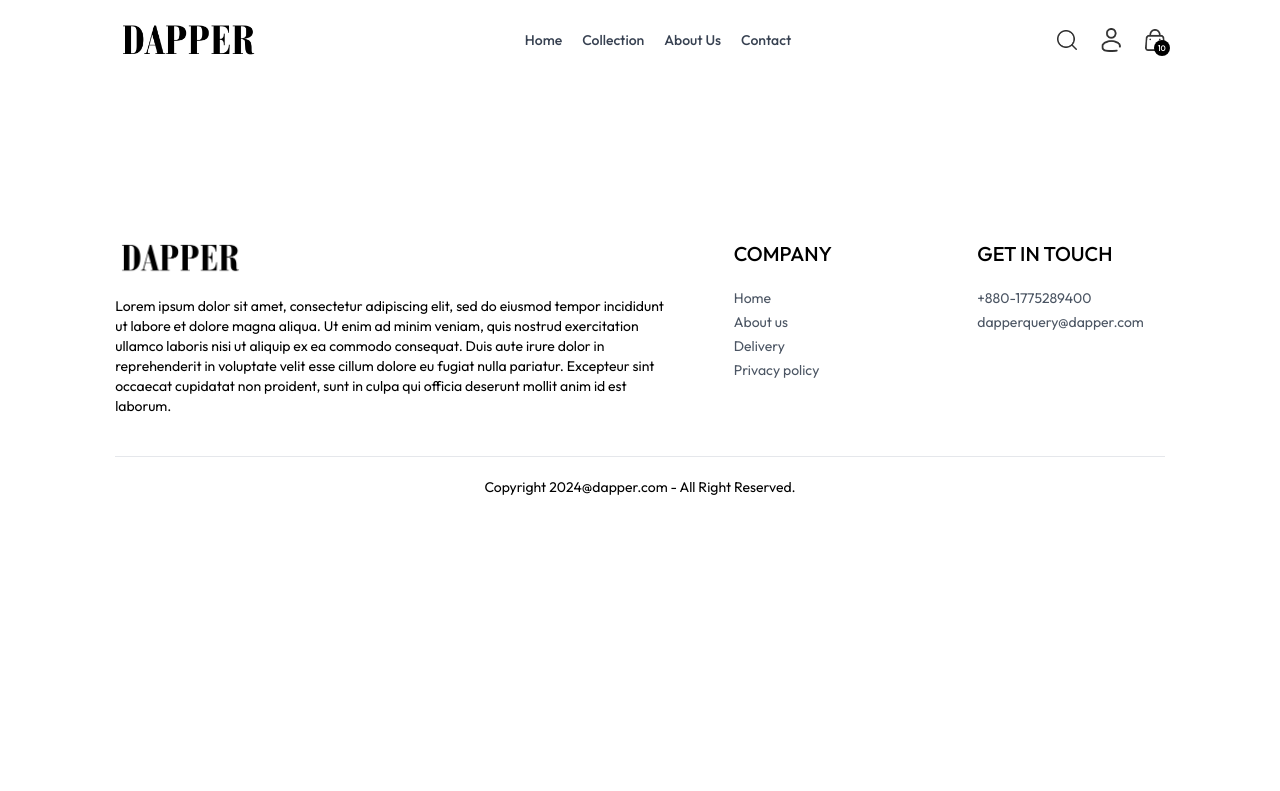
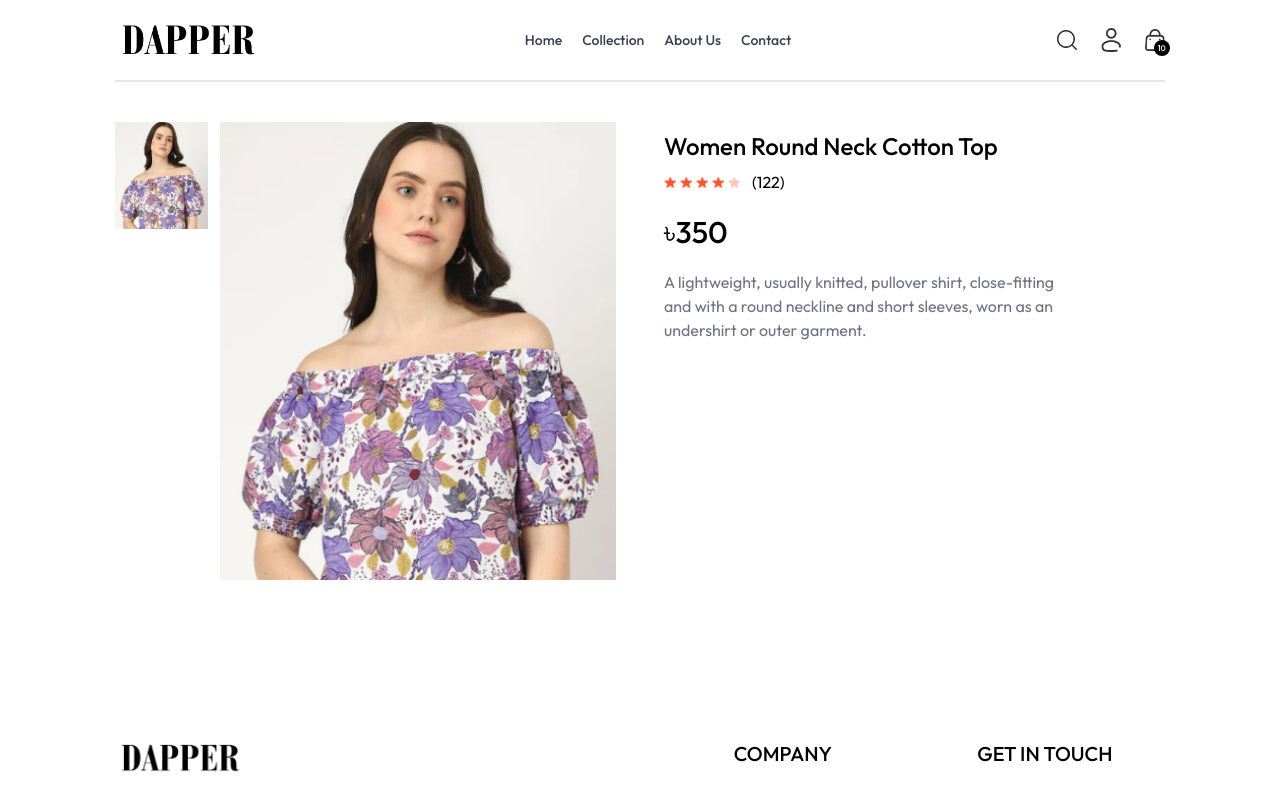
Before and after one commit to sezid/e-commerce, a React (Vite) app in the folder frontend/: page /product/aaaaa in a window 1280 px wide. Shown: the top 791 px of the page. Built offline with nearby package versions, Linux system fonts and the light colour scheme.

Commit message:
added product & collection page

```diff
--- a/frontend/src/App.jsx
+++ b/frontend/src/App.jsx
@@ -11,11 +11,13 @@
 import Orders from './Pages/Orders'
 import Navbar from './Components/Navbar'
 import Footer from './Components/Footer'
+import SearchBar from './Components/SearchBar'
 
 const App = () => {
   return (
     <div className='px-4 sm:px-[5vw] md:px-[7vw] lg:px-[9vw]'>
       <Navbar/>
+      <SearchBar/>
       <Routes>
         <Route path='/' element={<Home/>} />
         <Route path='/collection' element={<Collection/>} />
--- a/frontend/src/Components/BestSeller.jsx
+++ b/frontend/src/Components/BestSeller.jsx
@@ -1,5 +1,5 @@
 import React, { useContext, useEffect, useState } from 'react'
-import { ShopContext } from '../Context/ShopContext'
+import { ShopContext } from '../context/ShopContext'
 import Title from './Title';
 import ProductItem from './ProductItem';
 
--- a/frontend/src/Components/Navbar.jsx
+++ b/frontend/src/Components/Navbar.jsx
@@ -1,12 +1,13 @@
-import { useState } from "react";
+import { useContext, useState } from "react";
 import React from 'react'
 import {assets} from "../assets/frontend_assets/assets.js";
 import { NavLink, Link } from 'react-router-dom';
+import { ShopContext } from "../context/ShopContext.jsx";
 
 const Navbar = () => {
 
   const [visible,setVisible]=useState(false);
-
+  const {setShowSearch}=useContext(ShopContext)
 
   return (
     <div className='flex items-center justify-between py-5 font-medium'>
@@ -41,7 +42,7 @@
       </ul>
 
         <div className='flex items-center gap-6'>
-          <img src={assets.search_icon} className='w-5 cursor-pointer' alt="" />
+          <img onClick={()=>setShowSearch(true)} src={assets.search_icon} className='w-5 cursor-pointer' alt="" />
           <div className='group relative'>
             <img src={assets.profile_icon} className='w-5 cursor-pointer' alt="" />
             <div className='group-hover:block hidden absolute dropdown-menu right-0 pt-4'>
@@ -50,7 +51,7 @@
                     <p className='cursor-pointer hover:text-black'>Orders</p>
                     <p className='cursor-pointer hover:text-black'>Logout</p>
                 </div>
-              </div>
+            </div>
           </div>
           <Link to="/cart" className='relative'>
               <img src={assets.cart_icon} className='w-5 min-w-5' alt="" />
--- /dev/null
+++ b/frontend/src/Components/SearchBar.jsx
@@ -0,0 +1,32 @@
+import React, { useContext, useEffect,useState } from 'react'
+import { ShopContext } from '../context/ShopContext'
+import { assets } from '../assets/frontend_assets/assets';
+import { useLocation } from 'react-router-dom';
+
+const SearchBar = () => {
+
+    const {search, setSearch, showSearch, setShowSearch}=useContext(ShopContext);
+    const [visible, setVisible]=useState(false);
+    const location=useLocation();
+
+    useEffect(()=>{
+        if(location.pathname.includes('collection')){
+            setVisible(true);
+        }
+        else{
+            setVisible(false);
+        }
+    },[location])
+
+  return showSearch && visible ?  (
+    <div className='border-t border-b bg-gray-50 text-center'>
+        <div className='inline-flex items-center justify-center border border-gray-400 px-5 py-2 my-5 mx-3 rounded-full w-3/4 sm:w-1/2'>
+            <input value={search} onChange={(e)=>setSearch(e.target.value)} className='flex-1 outline-none bg-inherit text-sm' type="text" placeholder='Search'/>
+            <img className='w-4' src={assets.search_icon} alt="" />
+        </div>
+        <img className='inline cursor-pointer w-3' onClick={()=>setShowSearch(false)} src={assets.cross_icon} alt="" />
+    </div>
+  ) : null
+}
+
+export default SearchBar
--- a/frontend/src/Context/ShopContext.jsx
+++ b/frontend/src/Context/ShopContext.jsx
@@ -1,4 +1,4 @@
-import { createContext } from "react";
+import { createContext, useState } from "react";
 import { products } from "../assets/frontend_assets/assets";
 
 export const ShopContext=createContext();
@@ -7,13 +7,16 @@
 
     const currency="৳";
     const delievery_fee="50";
-    const exchangeRate=80;
+    const exchangeRate=3.5;
+
+    const [search,setSearch]=useState('');
+    const [showSearch,setShowSearch]=useState(false); //shows when to show and no show search bar
 
 
 
 
     const value={
-        products, currency, delievery_fee, exchangeRate
+        products, currency, delievery_fee, exchangeRate, search, setSearch, showSearch, setShowSearch
     }
 
     return (
--- a/frontend/src/Pages/Collection.jsx
+++ b/frontend/src/Pages/Collection.jsx
@@ -6,7 +6,7 @@
 
 const Collection = () => {
 
-  const {products}=useContext(ShopContext);
+  const {products,search,showSearch}=useContext(ShopContext);
   const [showFilter,setShowFilter]=useState(false);
   const [filterProducts, setFilterProducts]=useState([]);
   const [category,setCategory]=useState([]);
@@ -37,6 +37,10 @@
 
   const applyFilter=()=>{
     let productsCopy=products.slice();
+
+    if (showSearch && search){
+      productsCopy=productsCopy.filter(item=>item.name.toLowerCase().includes(search.toLowerCase()))
+    }
 
     if (category.length>0) {
       productsCopy=productsCopy.filter(item=>category.includes(item.category))
@@ -69,7 +73,7 @@
 
   useEffect(()=>{
     applyFilter();
-  },[category,subCategory])
+  },[category,subCategory,search,showSearch])
 
   useEffect(()=>{
     sortProduct();
--- a/frontend/src/Pages/Product.jsx
+++ b/frontend/src/Pages/Product.jsx
@@ -1,11 +1,64 @@
-import React from 'react'
+import React, { useContext, useEffect,useState } from 'react'
+import { useParams } from 'react-router-dom'
+import { ShopContext } from '../context/ShopContext';
+import { assets } from '../assets/frontend_assets/assets';
 
 const Product = () => {
-  return (
-    <div>
+
+  const {productId}=useParams();
+  const {products,currency,exchangeRate}=useContext(ShopContext);
+  const [productData,setProductData]=useState(false);
+  const[image,setImage]=useState('');
+
+  const fetchProductData = async () => {
+      products.map((item)=>{
+        if(item._id===productId){
+          setProductData(item);
+          setImage(item.image[0])
+          return null;
+        }
+      })
+  }
+
+  useEffect(()=>{
+    fetchProductData();
+  },[productId])
+
+  return productData ? (
+    <div className='border-t-2 pt-10 transition-opacity ease-in duration-500 opacity-100'>
+      {/* Product Data */}
+      <div className='flex gap-12 sm:gap-12 flex-col sm:flex-row'>
+        {/* Product Images */}
+        <div className='flex-1 flex flex-col-reverse gap-3 sm:flex-row'>
+          <div className='flex sm:flex-col overflow-x-auto sm:overflow-y-scroll justify-between sm:justify-normal sm:w-[18.7%] w-full'>
+              {
+                productData.image.map((item,index)=>(
+                  <img onClick={()=>setImage(item)} src={item} key={index} className='w-[24%] sm:w-full sm:mb-3 flex-shrink-0' alt="" />
+                ))
+              }
+          </div>
+          <div className='w-full sm:w-[80%]'>
+              <img className='w-full h-auto' src={image} alt="" />
+          </div>
+        </div>
+        {/* Product Info */}
+        <div className='flex-1'>
+              <h1 className='font-medium text-2xl mt-2'>{productData.name}</h1>
+              <div className='flex items-center gap-1 mt-2'>
+                    <img src={assets.star_icon} alt="" className="w-3 5" />
+                    <img src={assets.star_icon} alt="" className="w-3 5" />
+                    <img src={assets.star_icon} alt="" className="w-3 5" />
+                    <img src={assets.star_icon} alt="" className="w-3 5" />
+                    <img src={assets.star_dull_icon} alt="" className="w-3 5" />
+                    <p className='pl-2'>(122)</p>
+              </div>
+              <p className='mt-5 text-3xl font-medium'>{currency}{productData.price*exchangeRate}</p>
+              <p className='mt-5 text-gray-500 md:w-4/5'>{productData.description}</p>
+        </div>
+      </div>
 
     </div>
-  )
+  ) : <div className='opacity-0'></div>
 }
 
 export default Product
--- a/frontend/src/index.css
+++ b/frontend/src/index.css
@@ -28,6 +28,9 @@
   font-style: normal;
 }
 
+::-webkit-scrollbar{
+  display: none;
+}
 
 @media (max-width:640px){
   a.active{
```
